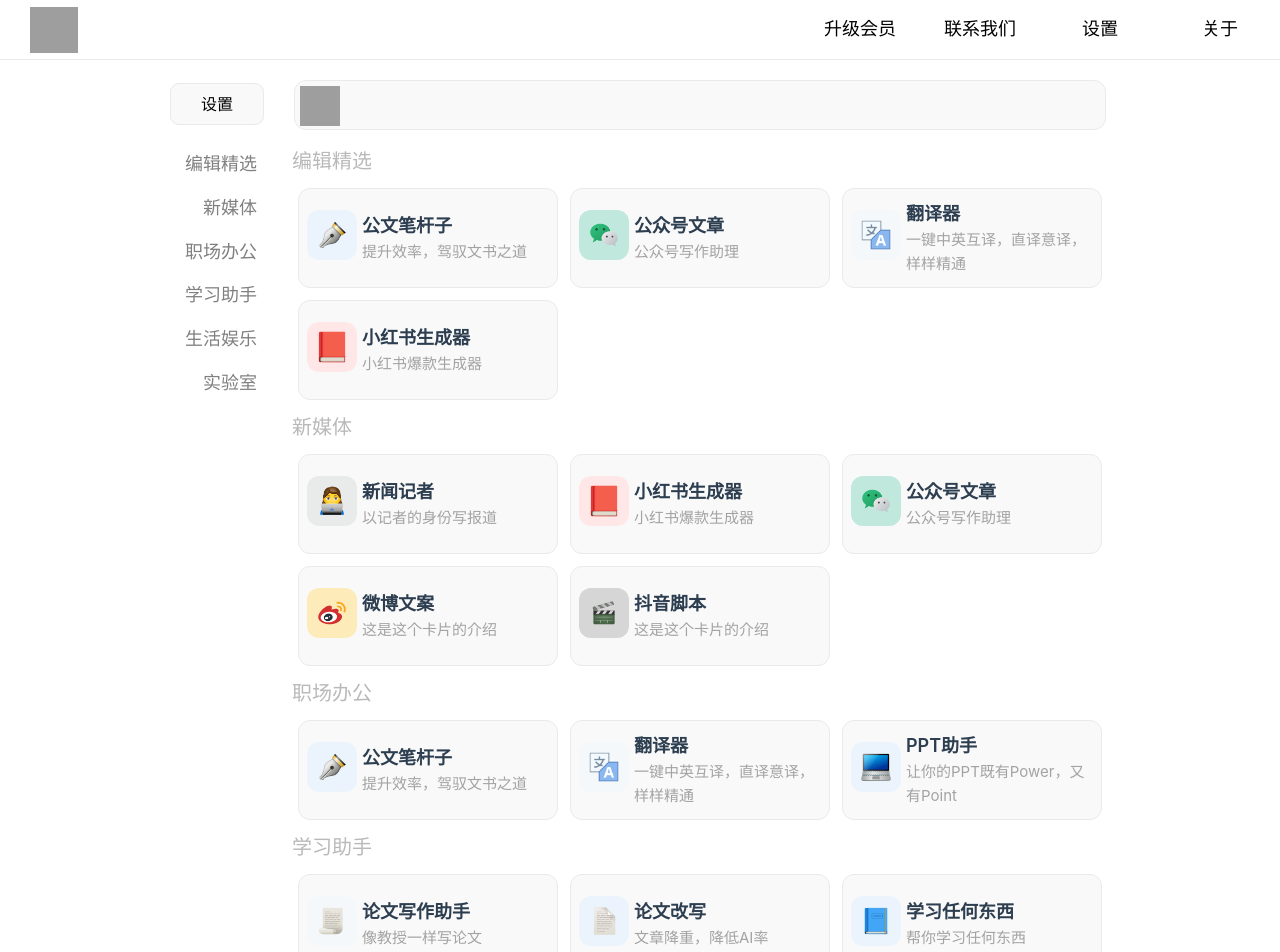
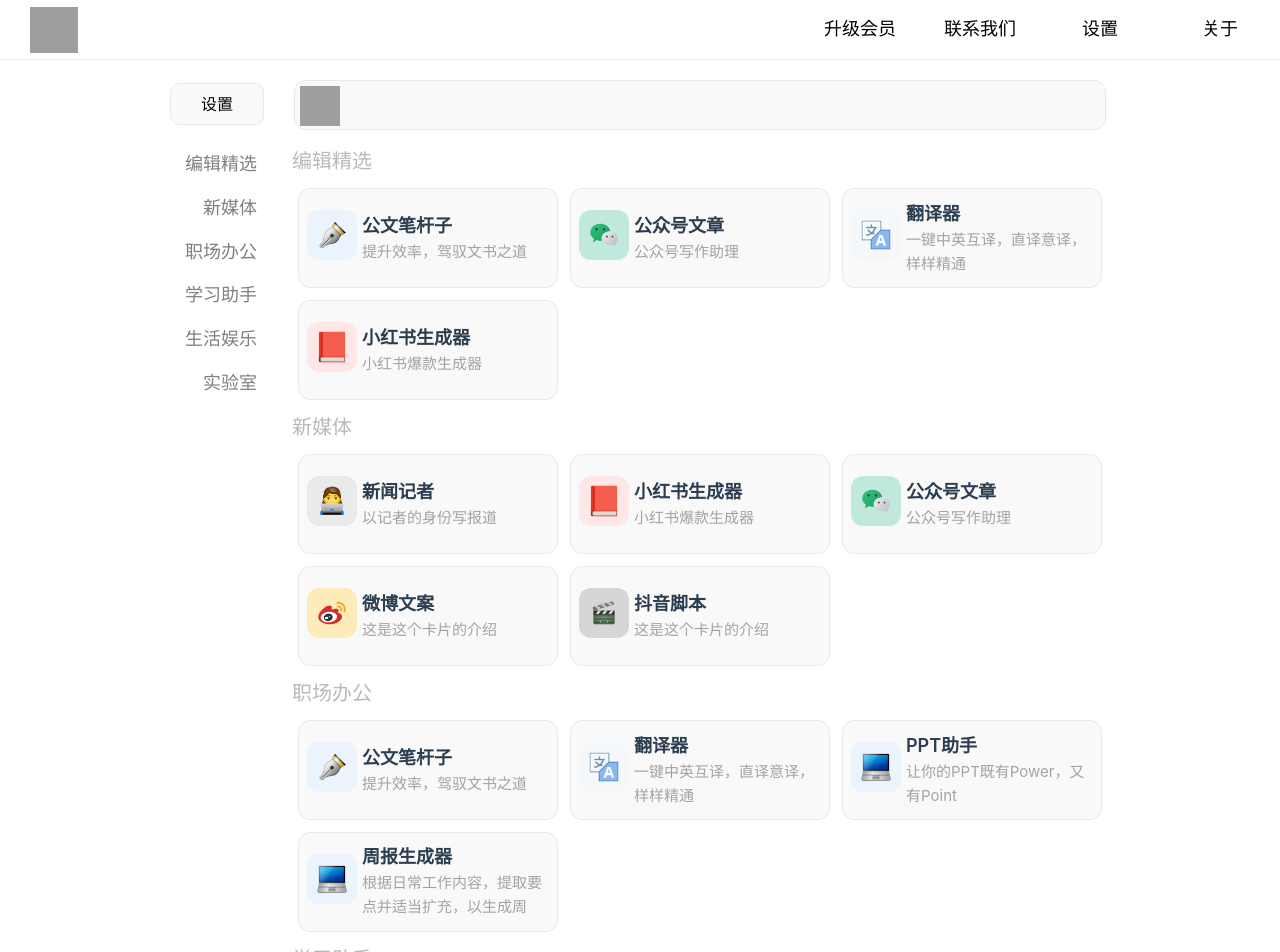
Before and after one commit to qgming/aiAgent, a Vue app: page / in a window 1280 px wide. Shown: the top 952 px of the page. Built offline with nearby package versions, Linux system fonts and the light colour scheme; grey boxes are pictures that could not be loaded.

Commit message:
新增周报

```diff
--- a/src/views/AboutView.vue
+++ b/src/views/AboutView.vue
@@ -3,7 +3,7 @@
     <div class="topAbout">
       <RouterLink class="backHome" to="/">返回首页</RouterLink>
       <div class="aboutName">关于</div>
-      <p>0.1.2</p>
+      <p>0.1.3</p>
     </div>
   </div>
 </template>
--- a/src/views/HomeView.vue
+++ b/src/views/HomeView.vue
@@ -75,6 +75,7 @@
           { id: 1, logo: '../images/biganzi.png', name: "公文笔杆子", more: '提升效率，驾驭文书之道', prompt: '../prompt/002/gongwen.txt' },
           { id: 2, logo: '../images/fanyi.png', name: "翻译器", more: '一键中英互译，直译意译，样样精通', prompt: '../prompt/002/fanyi.txt' },
           { id: 3, logo: '../images/ppt.png', name: "PPT助手", more: '让你的PPT既有Power，又有Point', prompt: '../prompt/002/ppt.txt' },
+          { id: 4, logo: '../images/ppt.png', name: "周报生成器", more: '根据日常工作内容，提取要点并适当扩充，以生成周报。', prompt: '../prompt/002/zhoubao.txt' },
         ],
         // 学习助手
         [
```
Also changed, not shown: public/prompt/002/zhoubao.txt (added).
